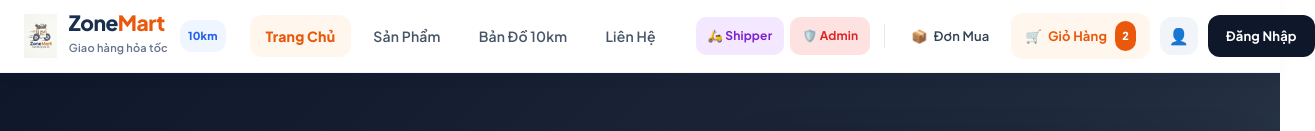
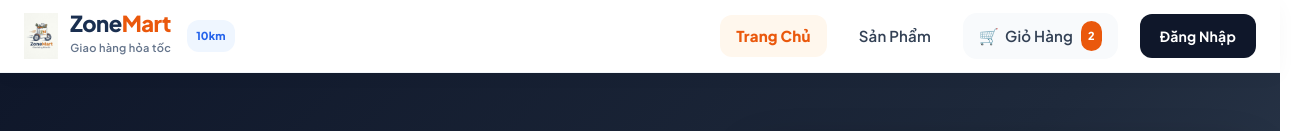
Before and after one commit to HoangHuy206/ZoneMart, a Vue app in the folder ZoneMart/: page / in a window 1280 px wide. Shown: the top 131 px of the page, 1315 px wide, since content can reach past the window. Built offline with nearby package versions, Linux system fonts and the light colour scheme; grey boxes are pictures that could not be loaded.

Commit message:
feat: simplify navbar to only contain Trang Chu, San Pham, Gio Hang, Dang Nhap

```diff
--- a/ZoneMart/src/App.vue
+++ b/ZoneMart/src/App.vue
@@ -10,7 +10,7 @@ const toggleMobileMenu = () => {
 
 <template>
   <div class="app-wrapper">
-    <!-- Header ZoneMart Hiện Đại, Chuyên Nghiệp -->
+    <!-- Header ZoneMart: Chỉ gồm Trang Chủ, Sản Phẩm, Giỏ Hàng, Đăng Nhập -->
     <header class="navbar">
       <div class="nav-container">
         <!-- 1. Brand Logo -->
@@ -23,75 +23,35 @@ const toggleMobileMenu = () => {
           <span class="tag-10km">10km</span>
         </router-link>
 
-        <!-- 2. Menu Điều Hướng Chính (Gọn gàng, tinh tế) -->
-        <nav class="nav-main-menu" :class="{ 'open': isMobileMenuOpen }">
-          <router-link to="/" class="nav-link-item" active-class="active" exact-active-class="active">
+        <!-- 2. Menu Điều Hướng (Chỉ 4 mục theo yêu cầu) -->
+        <nav class="nav-links-wrap" :class="{ 'open': isMobileMenuOpen }">
+          <!-- 1. Trang Chủ -->
+          <router-link to="/" class="nav-item-link" active-class="active" exact-active-class="active">
             Trang Chủ
           </router-link>
-          <router-link to="/products" class="nav-link-item" active-class="active">
+
+          <!-- 2. Sản Phẩm -->
+          <router-link to="/products" class="nav-item-link" active-class="active">
             Sản Phẩm
           </router-link>
-          <router-link to="/map" class="nav-link-item" active-class="active">
-            Bản Đồ 10km
-          </router-link>
-          <router-link to="/contact" class="nav-link-item" active-class="active">
-            Liên Hệ
+
+          <!-- 3. Giỏ Hàng -->
+          <router-link to="/cart" class="nav-item-link cart-link" active-class="active">
+            <span class="cart-icon">🛒</span>
+            <span>Giỏ Hàng</span>
+            <span class="cart-badge">2</span>
           </router-link>
 
-          <!-- Mobile Only Menu items -->
-          <div class="mobile-extra-group" v-if="isMobileMenuOpen">
-            <div class="mobile-divider"></div>
-            <router-link to="/buyer-orders" class="nav-link-item">📦 Đơn Mua</router-link>
-            <router-link to="/cart" class="nav-link-item">🛒 Giỏ Hàng</router-link>
-            <router-link to="/profile" class="nav-link-item">👤 Hồ Sơ & Ví</router-link>
-            <router-link to="/shipper" class="nav-link-item">🛵 Cổng Shipper</router-link>
-            <router-link to="/admin" class="nav-link-item">🛡️ Quản Trị Admin</router-link>
-            <router-link to="/login" class="nav-link-item mobile-login-link">Đăng Nhập</router-link>
-          </div>
+          <!-- 4. Đăng Nhập -->
+          <router-link to="/login" class="nav-login-btn">
+            Đăng Nhập
+          </router-link>
         </nav>
 
-        <!-- 3. Khu Vực Tác Vụ Phía Phải (Đối Tác, Giỏ Hàng, Đơn Mua, Đăng Nhập) -->
-        <div class="header-right-actions">
-          <!-- Phân hệ Đối Tác -->
-          <div class="portals-cluster">
-            <router-link to="/shipper" class="portal-pill shipper-pill" title="Cổng dành cho tài xế giao hàng">
-              🛵 Shipper
-            </router-link>
-            <router-link to="/admin" class="portal-pill admin-pill" title="Trang quản trị hệ thống">
-              🛡️ Admin
-            </router-link>
-          </div>
-
-          <div class="action-divider-line"></div>
-
-          <!-- Đơn Mua -->
-          <router-link to="/buyer-orders" class="action-btn-item" title="Đơn mua của tôi">
-            <span class="action-icon">📦</span>
-            <span class="action-text">Đơn Mua</span>
-          </router-link>
-
-          <!-- Giỏ Hàng Nổi Bật -->
-          <router-link to="/cart" class="cart-pill-btn" title="Xem giỏ hàng">
-            <span class="cart-icon">🛒</span>
-            <span class="cart-label">Giỏ Hàng</span>
-            <span class="cart-count-badge">2</span>
-          </router-link>
-
-          <!-- Tài Khoản / Profile -->
-          <router-link to="/profile" class="user-profile-icon" title="Hồ sơ tài khoản & Ví">
-            <span>👤</span>
-          </router-link>
-
-          <!-- Nút Đăng Nhập -->
-          <router-link to="/login" class="btn-primary-login">
-            Đăng Nhập
-          </router-link>
-
-          <!-- Nút menu mobile -->
-          <button class="mobile-toggle-btn" @click="toggleMobileMenu" title="Mở menu">
-            ☰
-          </button>
-        </div>
+        <!-- Nút Menu Mobile cho màn hình nhỏ -->
+        <button class="mobile-toggle-btn" @click="toggleMobileMenu" title="Mở menu">
+          ☰
+        </button>
       </div>
     </header>
 
@@ -144,7 +104,7 @@ body {
 }
 
 /* ==========================================================================
-   NAVBAR & HEADER HIỆN ĐẠI
+   HEADER / NAVBAR GỌN GÀNG, CHUYÊN NGHIỆP
    ========================================================================== */
 .navbar {
   background: #ffffff;
@@ -156,27 +116,25 @@ body {
 }
 
 .nav-container {
-  max-width: 1360px;
+  max-width: 1320px;
   margin: 0 auto;
   padding: 0 24px;
   height: 72px;
   display: flex;
   align-items: center;
   justify-content: space-between;
-  gap: 24px;
 }
 
-/* 1. Brand Logo */
+/* Logo */
 .brand-logo {
   display: flex;
   align-items: center;
   gap: 12px;
   text-decoration: none;
   color: #1a2f50;
-  flex-shrink: 0;
 }
 .brand-logo-img {
-  height: 44px;
+  height: 46px;
   width: auto;
   object-fit: contain;
 }
@@ -185,7 +143,7 @@ body {
   flex-direction: column;
 }
 .logo-text {
-  font-size: 21px;
+  font-size: 22px;
   font-weight: 900;
   letter-spacing: -0.5px;
   line-height: 1.1;
@@ -198,135 +156,68 @@ body {
   font-size: 11px;
   font-weight: 600;
   color: #64748b;
-  letter-spacing: 0.2px;
+  letter-spacing: 0.3px;
 }
 .tag-10km {
   font-size: 11px;
   background: #eff6ff;
   color: #2563eb;
-  padding: 3px 8px;
+  padding: 3px 9px;
   border-radius: 12px;
   font-weight: 800;
+  margin-left: 4px;
   border: none;
 }
 
-/* 2. Main Navigation Menu */
-.nav-main-menu {
+/* Menu Điều Hướng (Chỉ 4 mục) */
+.nav-links-wrap {
+  display: flex;
+  align-items: center;
+  gap: 16px;
+}
+
+.nav-item-link {
+  text-decoration: none;
+  font-size: 15px;
+  font-weight: 600;
+  color: #334155;
+  padding: 8px 16px;
+  border-radius: 12px;
+  transition: all 0.2s ease;
   display: flex;
   align-items: center;
   gap: 6px;
-}
-
-.nav-link-item {
-  text-decoration: none;
-  font-size: 14px;
-  font-weight: 600;
-  color: #475569;
-  padding: 8px 16px;
-  border-radius: 12px;
-  transition: all 0.2s ease;
   white-space: nowrap;
 }
 
-.nav-link-item:hover {
+.nav-item-link:hover {
+  color: #ea580c;
   background: #fff7ed;
+}
+
+.nav-item-link.active {
+  color: #ea580c;
+  font-weight: 800;
+  background: #fff7ed;
+}
+
+/* Giỏ Hàng Link */
+.cart-link {
+  background: #f8fafc;
+  padding: 8px 16px;
+  border-radius: 14px;
+}
+
+.cart-link:hover {
+  background: #ffedd5;
   color: #ea580c;
 }
 
-.nav-link-item.active {
-  background: #fff7ed;
-  color: #ea580c;
-  font-weight: 800;
+.cart-icon {
+  font-size: 16px;
 }
 
-/* 3. Header Right Actions */
-.header-right-actions {
-  display: flex;
-  align-items: center;
-  gap: 10px;
-  flex-shrink: 0;
-}
-
-.portals-cluster {
-  display: flex;
-  align-items: center;
-  gap: 6px;
-}
-
-.portal-pill {
-  font-size: 12px;
-  font-weight: 700;
-  padding: 6px 12px;
-  border-radius: 10px;
-  text-decoration: none;
-  transition: all 0.2s;
-  white-space: nowrap;
-}
-
-.shipper-pill {
-  background: #f3e8ff;
-  color: #7e22ce;
-}
-.shipper-pill:hover {
-  background: #e9d5ff;
-}
-
-.admin-pill {
-  background: #fee2e2;
-  color: #dc2626;
-}
-.admin-pill:hover {
-  background: #fecaca;
-}
-
-.action-divider-line {
-  width: 1px;
-  height: 24px;
-  background: #e2e8f0;
-  margin: 0 4px;
-}
-
-.action-btn-item {
-  display: flex;
-  align-items: center;
-  gap: 6px;
-  font-size: 13px;
-  font-weight: 600;
-  color: #334155;
-  padding: 8px 12px;
-  border-radius: 10px;
-  text-decoration: none;
-  transition: all 0.2s;
-  white-space: nowrap;
-}
-
-.action-btn-item:hover {
-  background: #f1f5f9;
-  color: #0f172a;
-}
-
-/* Giỏ hàng nổi bật */
-.cart-pill-btn {
-  display: flex;
-  align-items: center;
-  gap: 6px;
-  background: #fff7ed;
-  color: #ea580c;
-  padding: 8px 14px;
-  border-radius: 12px;
-  font-size: 13px;
-  font-weight: 700;
-  text-decoration: none;
-  transition: all 0.2s;
-  white-space: nowrap;
-}
-
-.cart-pill-btn:hover {
-  background: #ffedd5;
-  transform: translateY(-1px);
-}
-
-.cart-count-badge {
+.cart-badge {
   background: #ea580c;
   color: #ffffff;
   font-size: 11px;
@@ -336,44 +227,27 @@ body {
   margin-left: 2px;
 }
 
-/* Profile Icon */
-.user-profile-icon {
-  width: 38px;
-  height: 38px;
-  border-radius: 12px;
-  background: #f1f5f9;
-  display: flex;
-  align-items: center;
-  justify-content: center;
-  text-decoration: none;
-  font-size: 16px;
-  color: #334155;
-  transition: all 0.2s;
-}
-
-.user-profile-icon:hover {
-  background: #e2e8f0;
-}
-
 /* Nút Đăng Nhập */
-.btn-primary-login {
+.nav-login-btn {
   background: #0f172a;
   color: #ffffff !important;
-  padding: 8px 18px;
-  border-radius: 12px;
-  font-size: 13px;
+  font-size: 14px;
   font-weight: 700;
   text-decoration: none;
-  transition: all 0.2s;
+  padding: 9px 20px;
+  border-radius: 12px;
+  transition: all 0.2s ease;
+  margin-left: 6px;
   white-space: nowrap;
 }
 
-.btn-primary-login:hover {
+.nav-login-btn:hover {
   background: #ea580c;
   transform: translateY(-1px);
-  box-shadow: 0 4px 12px rgba(234, 88, 12, 0.25);
+  box-shadow: 0 4px 14px rgba(234, 88, 12, 0.28);
 }
 
+/* Nút Menu Mobile */
 .mobile-toggle-btn {
   display: none;
   background: none;
@@ -385,22 +259,13 @@ body {
 }
 
 /* ==========================================================================
-   RESPONSIVE NAVBAR
+   RESPONSIVE
    ========================================================================== */
-@media (max-width: 1150px) {
-  .portals-cluster {
-    display: none;
-  }
-}
-
-@media (max-width: 900px) {
+@media (max-width: 768px) {
   .mobile-toggle-btn {
     display: block;
   }
-  .action-btn-item {
-    display: none;
-  }
-  .nav-main-menu {
+  .nav-links-wrap {
     display: none;
     position: absolute;
     top: 72px;
@@ -409,26 +274,21 @@ body {
     background: #ffffff;
     flex-direction: column;
     padding: 16px 20px;
-    box-shadow: 0 10px 25px rgba(0,0,0,0.1);
+    box-shadow: 0 10px 25px rgba(0, 0, 0, 0.08);
+    gap: 8px;
     align-items: stretch;
   }
-  .nav-main-menu.open {
+  .nav-links-wrap.open {
     display: flex;
   }
-  .nav-link-item {
+  .nav-item-link {
     width: 100%;
     padding: 12px 14px;
   }
-  .mobile-extra-group {
-    display: flex;
-    flex-direction: column;
-    gap: 4px;
-    margin-top: 8px;
-  }
-  .mobile-divider {
-    height: 1px;
-    background: #f1f5f9;
-    margin: 8px 0;
+  .nav-login-btn {
+    text-align: center;
+    margin-left: 0;
+    margin-top: 6px;
   }
 }
 
```
